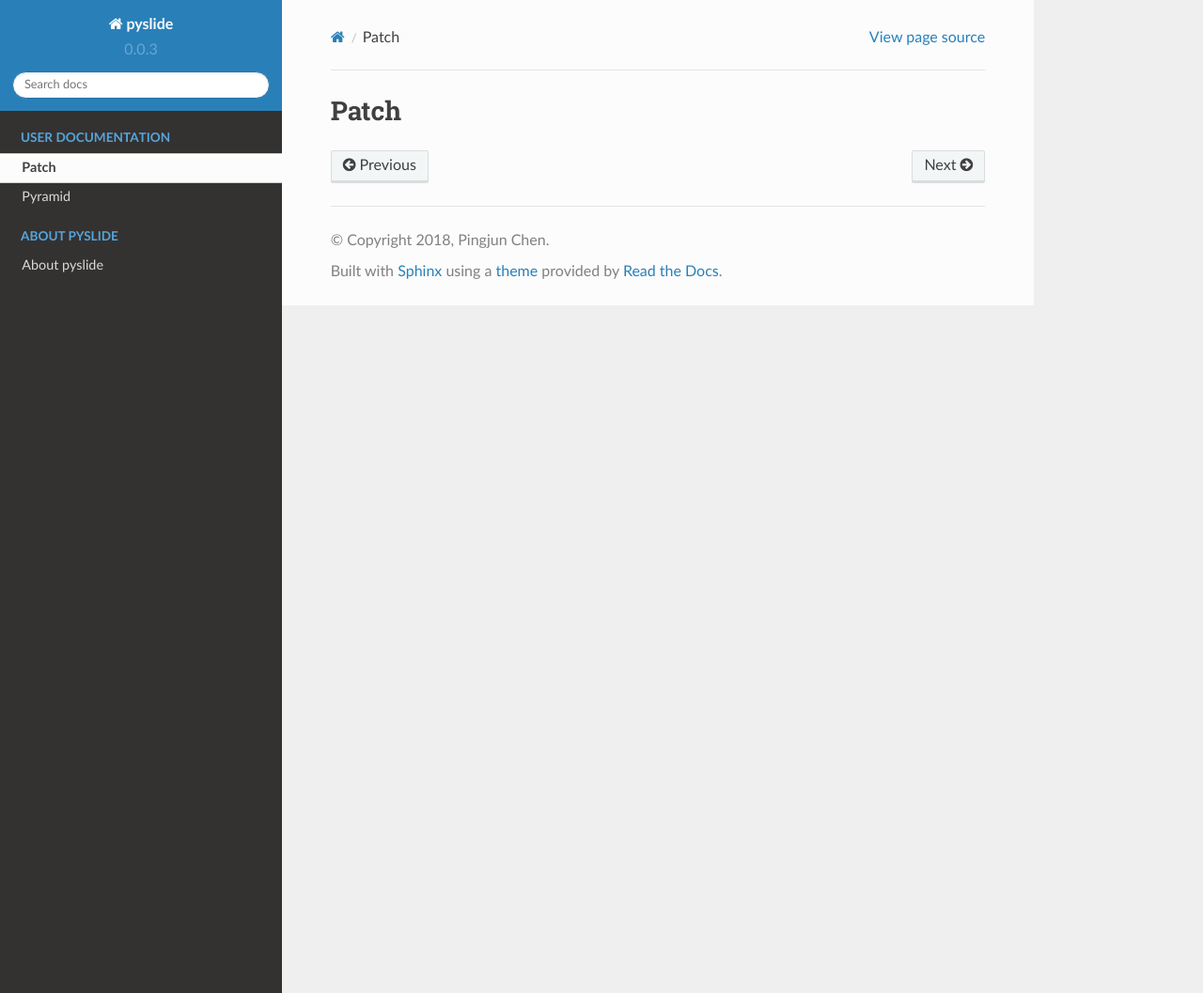
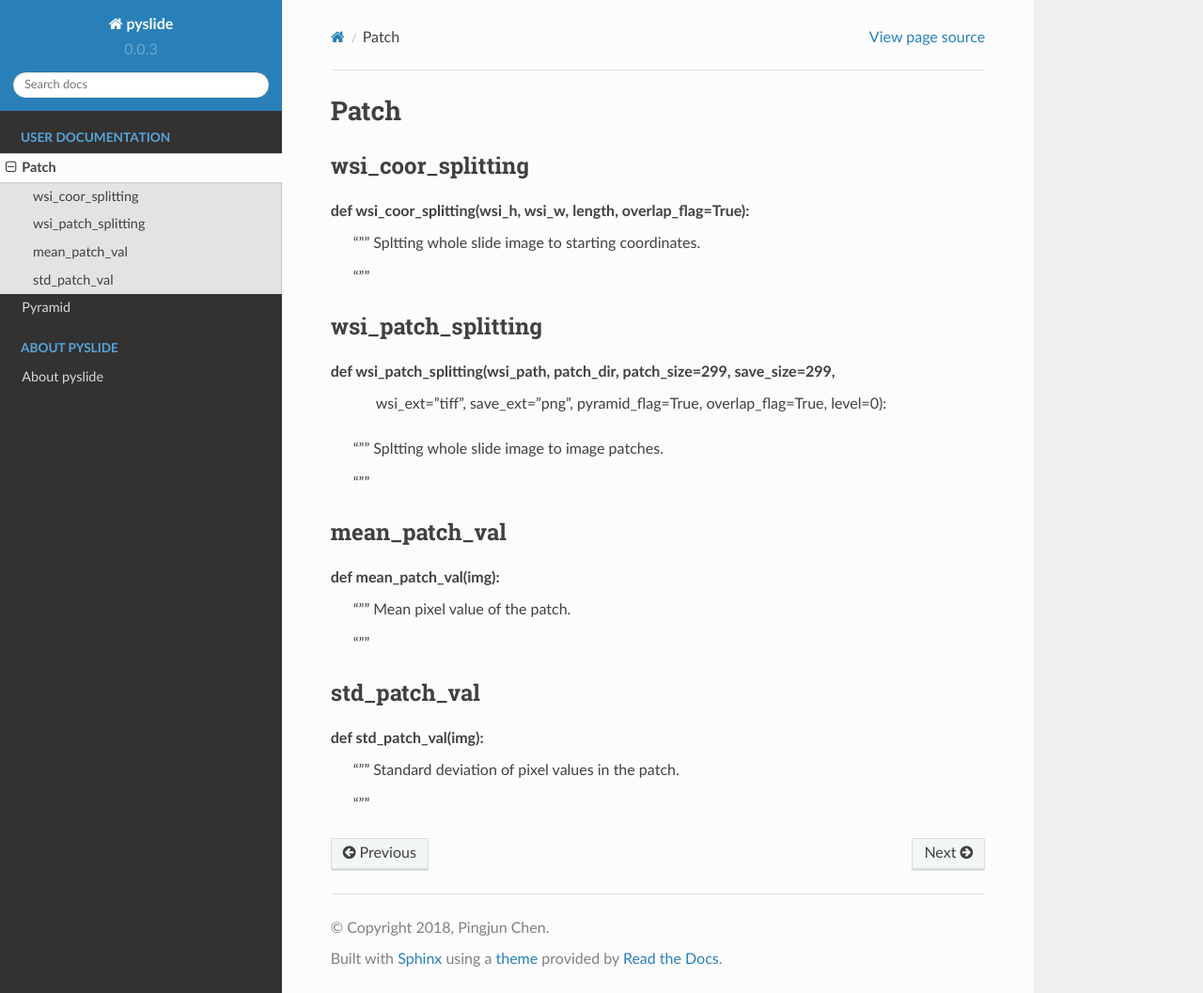
Before and after one commit to PingjunChen/pyslide, a Sphinx documentation site: the page built from docs/patch.rst, in a window 1280 px wide and 1057 px high. Shown: the whole window at 94% size. Built offline with Sphinx 7.4.7 and the Read the Docs theme 2.0.0, drawn with Linux system fonts in a browser that asks for light colours.

Commit message:
add docs for pyslide

```diff
--- a/docs/about.rst
+++ b/docs/about.rst
@@ -2,6 +2,6 @@ About pyslide
 ================
 
 `pyslide <https://github.com/PingjunChen/pyslide>`_ is written for whole slide pathology image automatic analysis.
-We would like to include as much as general utitlies for whole slide image analysis.
+We would like to include as much as general utilities for whole slide image analysis.
 `Pull Request <https://github.com/PingjunChen/pyslide/pulls>`_ and
 `Issue <https://github.com/PingjunChen/pyslide/issues>`_ are very welcome!
--- a/docs/patch.rst
+++ b/docs/patch.rst
@@ -1,2 +1,40 @@
 Patch
 ========
+
+wsi_coor_splitting
+--------
+::
+
+def wsi_coor_splitting(wsi_h, wsi_w, length, overlap_flag=True):
+    """ Spltting whole slide image to starting coordinates.
+
+    """
+
+wsi_patch_splitting
+--------
+::
+
+def wsi_patch_splitting(wsi_path, patch_dir, patch_size=299, save_size=299,
+                        wsi_ext="tiff", save_ext="png",
+                        pyramid_flag=True, overlap_flag=True, level=0):
+    """ Spltting whole slide image to image patches.
+
+    """
+
+mean_patch_val
+--------
+::
+
+def mean_patch_val(img):
+    """ Mean pixel value of the patch.
+
+    """
+
+std_patch_val
+--------
+::
+
+def std_patch_val(img):
+    """ Standard deviation of pixel values in the patch.
+
+    """
--- a/pyslide/__init__.py
+++ b/pyslide/__init__.py
@@ -2,8 +2,6 @@
 
 import os, sys
 
-__all__ = ["PKG_DIR", "__version__"]
+__all__ = ["__version__", ]
 
-PKG_DIR = os.path.abspath(os.path.dirname(__file__))
-
-__version__ = '0.3.0'
+__version__ = '0.3.2'
```
Also changed, not shown: README.md (+2 -2 lines), docs/pyramid.rst (+18 -0 lines), setup.py (+4 -5 lines), todo.md (+1 -1 lines), 2 other files.
